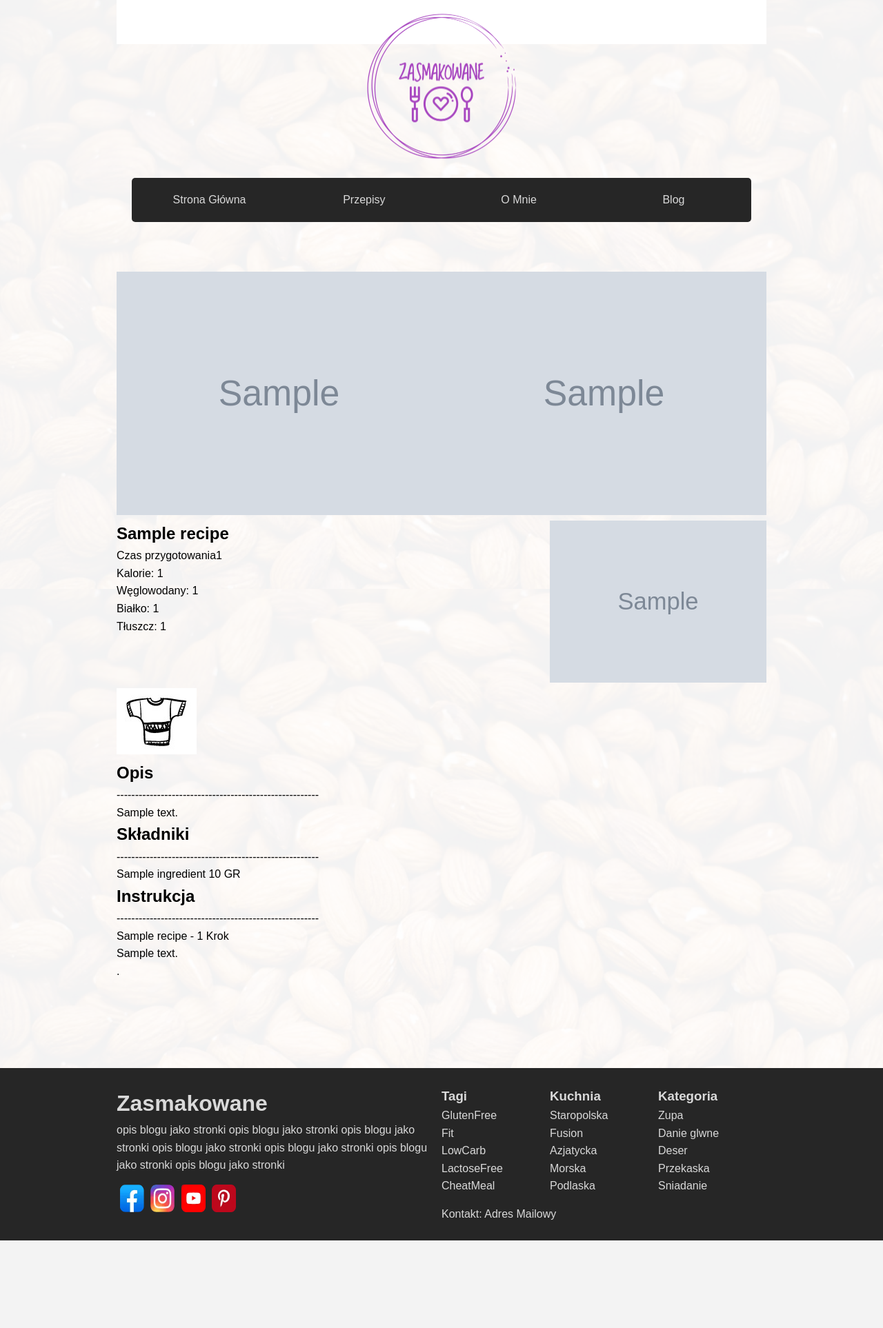
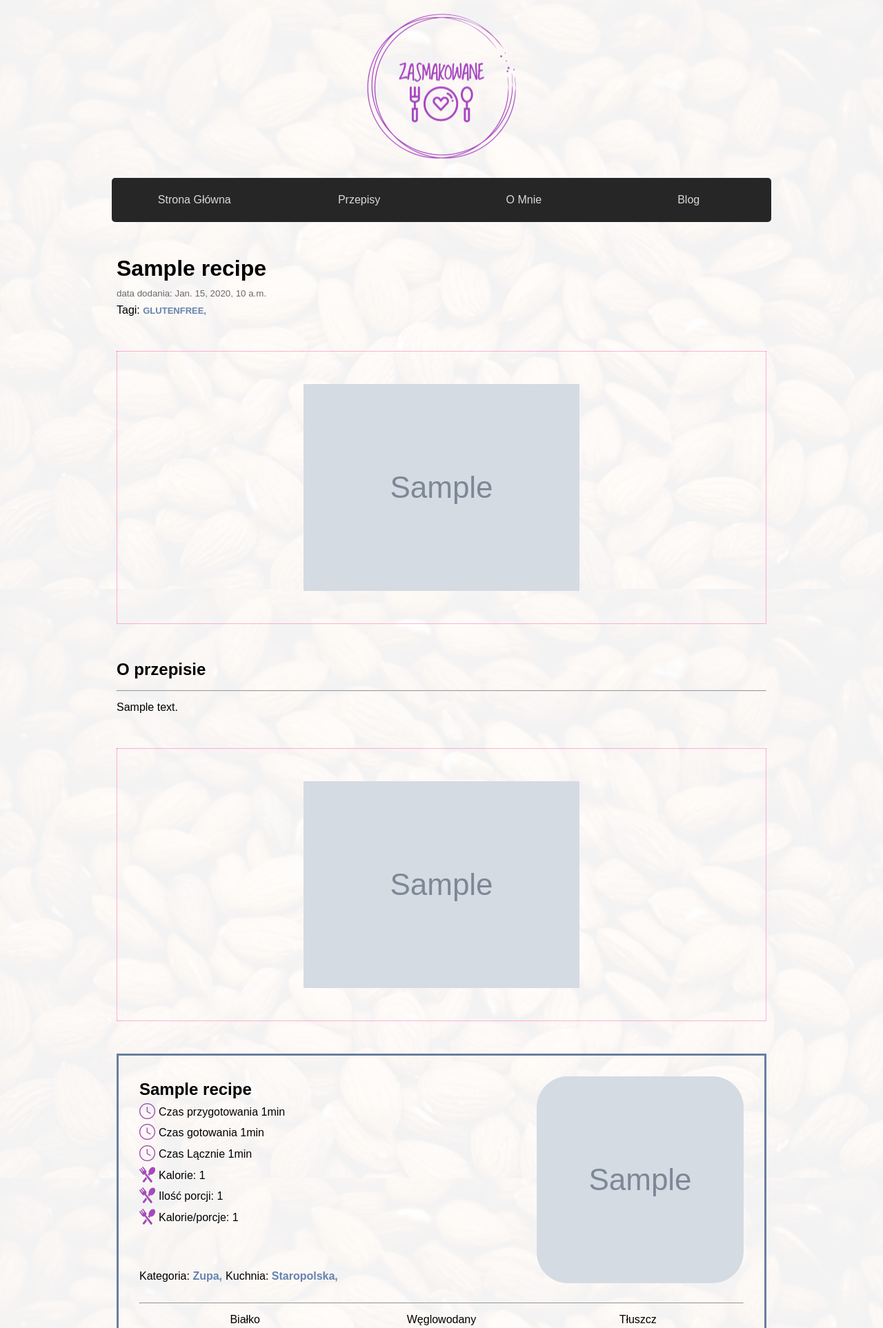
Before and after one commit to zwiktor/Zasmakowane, a Django app: a page that uses templates/Base.html in a window 1280 px wide. Shown: the top 1926 px of the page at 69% size. Before the commit the page ends 1799 px from the top, so only its background shows below. Run offline with Django 3.2, Linux system fonts and the light colour scheme; data comes from the database, SQL or seed files in the repository; tables that the repository leaves empty hold one stand-in row (values such as "Sample post"); grey boxes marked "Sample" are stand-in pictures; parts of the project's set-up code (start-up, migrations or seed data) failed here and were passed over.

Commit message:
commit before first lunch on python anywhere

```diff
--- a/recipe/filters.py
+++ b/recipe/filters.py
@@ -22,9 +22,3 @@ class RecipeFilter(django_filters.FilterSet):
     class Meta:
         model = Recipe
         fields = ['categories', 'tags', 'cuisines', 'title']
-
-        # gamemodes = django_filters.ModelMultipleChoiceFilter(
-        #     queryset=GameMode.objects.all(),
-        #     label='Game modes (or)',
-        #     widget=forms.CheckboxSelectMultiple,
-        # )
--- a/recipe/views.py
+++ b/recipe/views.py
@@ -1,7 +1,7 @@
-from django.shortcuts import render, HttpResponse
+from django.shortcuts import render, HttpResponse, redirect
 from django.views import View
 
-from .models import Recipe, Comment, Ingredient, Step, Tag
+from .models import Recipe, Comment, Ingredient, Step, Tag, Cuisine, Category
 from .forms import CommentForm
 from .filters import RecipeFilter
 # Create your views here.
@@ -22,7 +22,6 @@ class CookBook(View):
     def get(self, request):
         newest_recipes = Recipe.objects.all()
         recipe_filter = RecipeFilter(request.GET, queryset=newest_recipes)
-        print(recipe_filter.form)
         context = {'new_recipes': newest_recipes, 'recipe_filter': recipe_filter}
         return render(request, 'Cookbook.html', context)
 
@@ -45,17 +44,23 @@ class RecipeView(View):
         ingredients = Ingredient.objects.filter(recipe=recipe)
         steps = Step.objects.filter(recipe=recipe)
         tags = Tag.objects.filter(recipe=recipe)
+        cuisines = Cuisine.objects.filter(recipe=recipe)
+        categories = Category.objects.filter(recipe=recipe)
         form = CommentForm()
         comments = Comment.objects.filter(recipe__slug=slug)
         context = {'recipe': recipe, 'form': form, 'comments': comments, 'ingredients':
-            ingredients, 'steps': steps, 'tags': tags}
+            ingredients, 'steps': steps, 'tags': tags, 'cuisines':cuisines, 'categories':categories}
         return render(request, 'Recipe.html', context)
 
-    def post(self, requeset):
-        form_data = CommentForm(request.POST)
+    def post(self, requeset, slug):
+        recipe = Recipe.objects.get(slug=slug)
+        form_data = CommentForm(requeset.POST, instance=recipe)
         if form_data.is_valid():
-            pass
-        pass
+            obj = Comment(**form_data.cleaned_data)
+            obj.recipe = recipe
+            obj.save()
+
+        return redirect('recipe', recipe.slug)
 
 
 class RecipeCreate(View):
--- a/static/css/style.css
+++ b/static/css/style.css
@@ -56,7 +56,7 @@ body {
 /******************  NAVBAR  **************************/
 
 .navbar-gap {
-  height: 64px;
+  height: 32px;
 }
 
 #navbar {
@@ -202,11 +217,11 @@ body {
     height: 100%;
   }
   .navbar-gap {
-  height: 330px;
+  height: 300px;
 }
 
   #navbar {
-    background: white;
+    background-color: transparent;
     box-shadow: None;
   }
 
@@ -446,94 +494,206 @@ body {
     display: grid;
     grid-template-columns: 1fr;
     gap: 0px 0px;
+    height: auto;
     grid-auto-flow: row;
     grid-template-areas:
       "recipe_image_section_right";
   }
   .recipe-container form {
-    height: 100vh;
     background-color: white;
     position: fixed;
     left: 0;
     top: 0;
+    z-index: 2;
   }
   .dropdown-content {
     display: None;
+    margin-bottom: auto;
   }
 
   .show-form {
-     display: grid;
+      display: grid;
+  }
+
+  .recipe-container .show-form-backgound {
+    background-color: gray;
+    opacity: 8%;
+    display: flex;
+    position: fixed;
+    left: 0;
+    top: 0;
+    width: 100%;
+    height: 100%;
+    z-index: 1;
   }
 
   .main-container .Toggle_button{
     text-align: center;
     display: grid;
   }
-
+  .Toggle_button .dropbtn {
+    padding:5px 85px;
+  }
 }
 
 .Toggle_button{
     display: None;
   }
 
+
+.dropbtn {
+  align-content: center;
+  padding: 10px;
+
+  background:    #a847c0;
+  border:        2px solid #7B348C;
+  border-radius: 9px;
+  padding:       5px 135px;
+  color:         #ffffff;
+  font:          normal bold 22px/1 "Open Sans", sans-serif;
+  text-align:    center;
+  margin: auto;
+  margin-bottom: 30px;
+  letter-spacing: 1.5px;
+}
+
+.backgound_for_sidebar {
+  display: None;
+}
+
+
 /******************  /Cookbook **********************/
 
 
 
 /******************  Recipe_site **********************/
+.recipe-header-date {
+  color:dimgray;
+  font-size: smaller;
+}
+
+.recipe-header-tags p {
+ vertical-align: text-top;
+}
+
+.recipe-header-tags span{
+  color: #6583ae;
+  display: inline-block;
+  text-transform: uppercase;
+  font-size: small;
+  font-weight: 900;
+
+}
 
 .recipe_image_section {
-  display: grid;
-  grid-template-rows: 1fr;
-  grid-template-columns: 1fr 1fr;
-  gap: 0px 0px;
-  grid-auto-flow: row;
-  grid-template-areas:
-    "recipe_image_section_left recipe_image_section_right";
-}
-
-.recipe_image_section_left { grid-area: recipe_image_section_left; }
-.recipe_image_section_right { grid-area: recipe_image_section_right; }
-
-.recipe_image_section_left img{
-    width: 100%;
-}
-
-.recipe_image_section_right img{
-    width: 100%;
+  margin-top: 5% ;
+  margin-bottom: 5%;
+  border: hotpink dotted 1px;
 }
 
 
-.recipe_header {  display: grid;
-  grid-template-columns: 3fr 3fr 3fr;
-  grid-template-rows: 0.1fr 1.5fr;
+.recipe_image_section img {
+  max-width: 90%;
+  display: block;
+  margin-left: auto;
+  margin-right: auto;
+  margin-top: 5% ;
+  margin-bottom: 5%;
+}
+
+.Recipe_description hr {
+  margin:10px 0;
+}
+
+.Recipe_description p {
+  text-align: justify;
+
+}
+
+.recipe-main-card {
+  border: #697e9f solid 3px;
+  padding: 30px;
+}
+
+
+.recipe_header {
+  display: grid;
+  grid-template-columns: 6fr 3fr;
   gap: 0px 0px;
   grid-auto-flow: row;
+  margin-bottom: 20px;
   grid-template-areas:
-    "Recipe_title Recipe_title Recipe_img"
-    "Recipe_details Recipe_details Recipe_img";
+    "Recipe_details Recipe_img";
 }
 
-.Recipe_img { grid-area: Recipe_img; }
+.Recipe_img {
+  grid-area: Recipe_img;
+
+}
+
 .Recipe_img img {
-    width: 100%;
+    object-fit: cover;
+    width: 300px;
+    height: 300px;
+  border-radius: 15%;
 }
 .Recipe_title { grid-area: Recipe_title; }
 .Recipe_details { grid-area: Recipe_details; }
 
+.recipe-header-elements {
+  text-align: center;
 
-.Recipe_description {  display: grid;
-  grid-template-columns: 1fr;
-  gap: 0px 0px;
-  grid-auto-flow: row;
-  grid-template-areas:
-    "Recipe_description_header"
-    "Recipe_description_body";
-  grid-area: Recipe_description;
 }
 
-.Recipe_description_header {  grid-area: Recipe_description_header;}
-.Recipe_description_body { grid-area: Recipe_description_body; }
+.Recipe_details div {
+  display: flex;
+  vertical-align: middle;
+  margin-bottom:5px;
+}
+
+.clock-icon {
+  display: inline-block;
+  background: url("/static/img/clock_icon.webp");
+  background-size: 23px 23px;
+  width: 23px;
+  height: 23px;
+  margin-right: 5px;
+}
+
+.clocl-icon-text {
+  display: inline-block;
+}
+
+.food-icon {
+  display: inline-block;
+  background: url("/static/img/food-icon.webp");
+  background-size: 23px 23px;
+  width: 23px;
+  height: 23px;
+  margin-right: 5px;
+}
+
+.Recipe_details .cousine_category {
+  margin-top: 60px;
+  margin-bottom: 0;
+}
+
+.cousine_category p {
+  display: inline-block;
+  margin-right: 5px;
+}
+.cousine_category p span {
+  font-weight: 700;
+  color: #6583ae;
+}
+
+.col-size-3 {
+  margin: 10px 0px;
+  display: inline-block;
+  width: 32%;
+  text-wrap: normal;
+}
+
 
 .Recipe_ingredients {  display: grid;
   grid-template-columns: 1fr;
--- a/static/js/script.js
+++ b/static/js/script.js
@@ -13,15 +13,10 @@ navbarToggle.addEventListener("click", toggleNavbarVisibility);
 navbarLinksContainer.addEventListener("click", (e) => e.stopPropagation());
 navbarMenu.addEventListener("click", toggleNavbarVisibility);
 
-// const para = document.createElement('hr');
-// const element = document.getElementById("show-side-bar");
-// const element_form = element.getElementsByTagName('')
-//
-// element.appendChild[1](para);
-
 
 function show_side_bar() {
   document.getElementById("show-side-bar").classList.toggle("show-form");
+  document.getElementById("show-side-bar-backgound").classList.toggle("show-form-backgound");
 }
 
 window.onclick = function(event) {
@@ -32,6 +27,7 @@ window.onclick = function(event) {
       var openDropdown = dropdowns[i];
       if (openDropdown.classList.contains('show-form')) {
         openDropdown.classList.remove('show-form');
+        document.getElementById("show-side-bar-backgound").classList.remove("show-form-backgound");
       }
     }
   }
--- a/templates/Base.html
+++ b/templates/Base.html
@@ -13,12 +13,17 @@
 <body class="bg-pattern">
 
 
-<div class="main-container">
+
   {# Navigation bar #}
   <header id="navbar">
     <nav class="navbar-container container">
       <div class="img-container">
-        <a href="{% url 'home_page' %}"><img src="{% static 'img/Logo.png' %}"></a>
+        <a class="nav-img-big" href="{% url 'home_page' %}">
+          <img src="{% static 'img/Logo.png' %}">
+        </a>
+        <a class="nav-img-small" href="{% url 'home_page' %}">
+          <img src="{% static 'img/Logo_napis.webp' %}">
+        </a>
       </div>
       <button type="button" id="navbar-toggle" aria-controls="navbar-menu" aria-label="Toggle menu"
               aria-expanded="false">
@@ -40,8 +45,11 @@
   <div class="navbar-gap">
 
   </div>
-  {% block content %}
+
+<div class="main-container">
+    {% block content %}
   {% endblock %}
+
 
 </div>
 {# footer #}
--- a/templates/Recipe.html
+++ b/templates/Recipe.html
@@ -4,45 +4,101 @@
 {% block webtitle %}{{ recipe.title }}{% endblock %}
 
 {% block content %}
+  <div>
+    <h1>{{ recipe.title }}</h1>
+    <p class="recipe-header-date">data dodania: {{ recipe.create_date }}</p>
+    <p class="recipe-header-tags"> Tagi:
+      <span>
+        {% for tag in tags %}
+          {{ tag.name }},
+        {% endfor  %}
+      </span>
+    </p>
+  </div>
+
   <div class="recipe_image_section">
-    <div class="recipe_image_section_left">
     <img src="{{ recipe.big_photo_1.url }}">
   </div>
-    <div class="recipe_image_section_right">
+
+  <div class="Recipe_description">
+    <h2>O przepisie</h2><hr>
+    <p>{{ recipe.description }}</p>
+  </div>
+
+  <div class="recipe_image_section">
     <img src="{{ recipe.big_photo_2.url }}">
   </div>
-  </div>
+
+
+
+
+  <div class="recipe-main-card">
     <div class="recipe_header">
       <div class="Recipe_img">
         <img src="{{ recipe.small_photo.url }}">
       </div>
-    <div class="Recipe_title">
+      <div class="Recipe_details">
         <h2>{{ recipe.title }}</h2>
+        <div>
+          <span class="clock-icon"></span>
+          <p class="clocl-icon-text">Czas przygotowania {{ recipe.prep_time }}min</p>
         </div>
-    <div class="Recipe_details">
-      <p>Czas przygotowania{{ recipe.prep_time }}</p>
-      <p>Kalorie: {{ recipe.calories }}</p>
-      <p>Węglowodany: {{ recipe.carb }}</p>
-      <p>Białko: {{ recipe.protein }}</p>
-      <p>Tłuszcz: {{ recipe.fat }}</p>
+        <div>
+          <i class="clock-icon"></i>
+          <p class="clocl-icon-text">Czas gotowania {{ recipe.prep_time }}min</p>
+        </div>
+        <div>
+          <i class="clock-icon"></i>
+          <p class="clocl-icon-text">Czas Lącznie {{ recipe.prep_time  }}min</p>
+        </div>
+
+        <div>
+           <span class="food-icon"></span>
+          <p class="clocl-icon-text">Kalorie: {{ recipe.calories }}</p>
+        </div>
+        <div>
+           <span class="food-icon"></span>
+          <p class="clocl-icon-text">Ilość porcji: {{ recipe.calories }}</p>
+        </div>
+        <div>
+           <span class="food-icon"></span>
+          <p class="clocl-icon-text">Kalorie/porcje: {{ recipe.calories }}</p>
+        </div>
+
+        <div class="cousine_category">
+          <p>
+            Kategoria:
+            {% for category in categories %}
+              <span>{{ category }},</span>
+            {% endfor %}
+          </p>
+          <p>
+            Kuchnia:
+            {% for cuisine in cuisines %}
+              <span>{{ cuisine }},</span>
+            {% endfor %}
+          </p>
+        </div>
       </div>
     </div>
 
-  <div class="recipe_tags">
-    {% for tag in tags %}
-      <img src="{{ tag.icon.url }}">
-    {% endfor %}
+    <hr>
+      <div class="recipe-header-elements">
+        <div class="recipe-header-1 col-size-3">
+          <p>Białko</p>
+          <p>{{ recipe.protein }} g</p>
         </div>
-
-
-  <div class="Recipe_description">
-    <div class="Recipe_description_header">
-      <h2>Opis</h2><span>-------------------------------------------------------</span>
+        <div class="recipe-header-2 col-size-3">
+          <p>Węglowodany</p>
+          <p>{{ recipe.carb }} g</p>
         </div>
-    <div class="Recipe_description_body">
-      <p>{{ recipe.description }}</p>
+        <div class="recipe-header-3 col-size-3">
+          <p>Tłuszcz</p>
+          <p>{{ recipe.fat }} g</p>
         </div>
       </div>
+    <hr>
+
 
     <div class="Recipe_ingredients">
       <div class="Recipe_ingredients_header">
@@ -50,7 +106,10 @@
       </div>
       <div class="Recipe_ingredients_body">
         {% for ingredient in ingredients %}
-        <p>{{ ingredient }}</p>
+          <label>
+              <input type="checkbox">
+              <span>  {{ ingredient }}</span>
+          </label>
         {% endfor %}
       </div>
     </div>
@@ -61,14 +120,32 @@
       </div>
       <div class="Recipe_steps_body">
         {% for step in steps %}
-        <p>{{ step }}</p>
+          <div class="recipe_setp_element" onclick="this.classList.toggle('text-crossed')">
+            <p>{{ step.number }} - Krok</p>
             <p>{{ step.description }}</p>
-        <p>  .</p>
+          </div>
         {% endfor %}
+
+
       </div>
+    </div>
+  </div>
+  <form method="POST">
+    {% csrf_token %}
+    {{ form }}
+    <button type="submit">Dodaj komentarz</button>
+  </form>
+
+  <div>
+  {% for comment in comments %}
+    <div>
+      <p>{{ comment.create_date }}</p>
+      <p>{{ comment.author }}</p>
+      <p>{{ comment.text }}</p>
+    </div>
+
+  {% endfor %}
  </div>
 
 
-
-
 {% endblock %}
```
Also changed, not shown: other parts of static/css/style.css (+83 -6 lines), recipe/models.py (+7 -6 lines), templates/Cookbook.html (+14 -2 lines), recipe/migrations/0018_auto_20230208_1418.py (added), recipe/migrations/0019_alter_ingredient_quantity.py (added), static/img/Logo_napis.webp (added), static/img/clock_icon.webp (added), static/img/food-icon.webp (added). Lines whose indentation alone changed are shown as unchanged.
